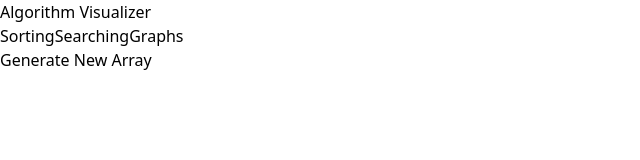
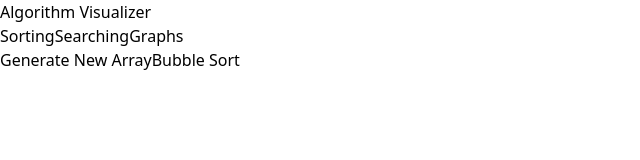
Before and after one commit to SKEL1NJA/algorithm-visualizer, a React (Vite) app: page / in a window 1280 px wide. Shown: the top 160 px of the page, without its empty margins (0-640 px from the left). Built offline with nearby package versions, Linux system fonts and the light colour scheme.

Commit message:
Implement Bubble Sort visualization

```diff
--- /dev/null
+++ b/src/algorithms/sorting/bubbleSort.js
@@ -0,0 +1,23 @@
+export const bubbleSort = async (array, setArray) => {
+  let arr = [...array];
+  const n = arr.length;
+
+  for (let i = 0; i < n; i++) {
+    for (let j = 0; j < n - i - 1; j++) {
+
+      // swap if needed
+      if (arr[j] > arr[j + 1]) {
+        let temp = arr[j];
+        arr[j] = arr[j + 1];
+        arr[j + 1] = temp;
+
+        setArray([...arr]);
+
+        // animation delay
+        await new Promise(resolve =>
+          setTimeout(resolve, 50)
+        );
+      }
+    }
+  }
+};
--- a/src/components/Visualizer.jsx
+++ b/src/components/Visualizer.jsx
@@ -1,4 +1,5 @@
 import { useState, useEffect } from "react";
+import { bubbleSort } from "../algorithms/sorting/bubbleSort";
 
 const Visualizer = () => {
   const [array, setArray] = useState([]);
@@ -30,6 +31,13 @@ const Visualizer = () => {
         Generate New Array
       </button>
 
+      <button
+        onClick={() => bubbleSort(array, setArray)}
+        className="mb-4 px-6 py-2 bg-green-600 text-white rounded hover:bg-green-700"
+      >
+        Bubble Sort
+      </button>
+
       <div className="w-full max-w-6xl h-full border border-gray-700 rounded-lg flex items-end justify-center gap-1 p-4">
         {array.map((value, index) => (
           <div
```
